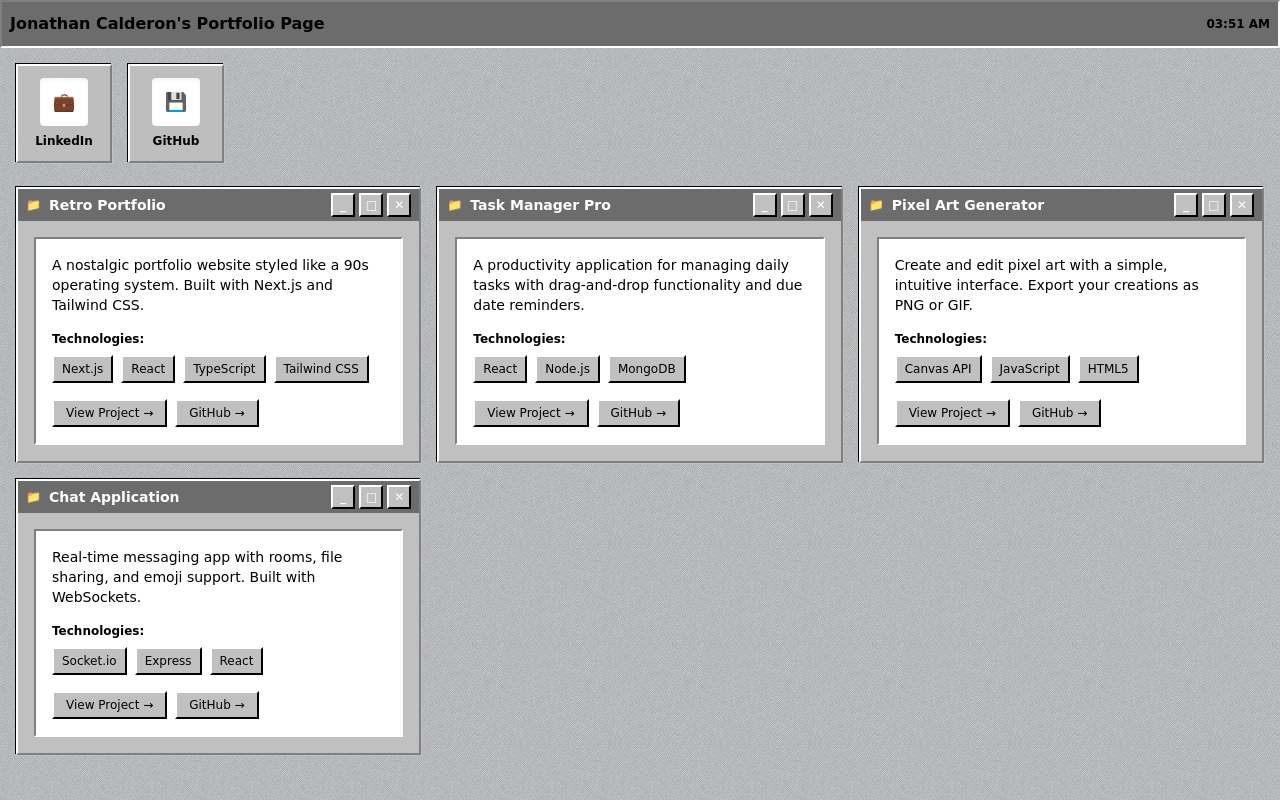
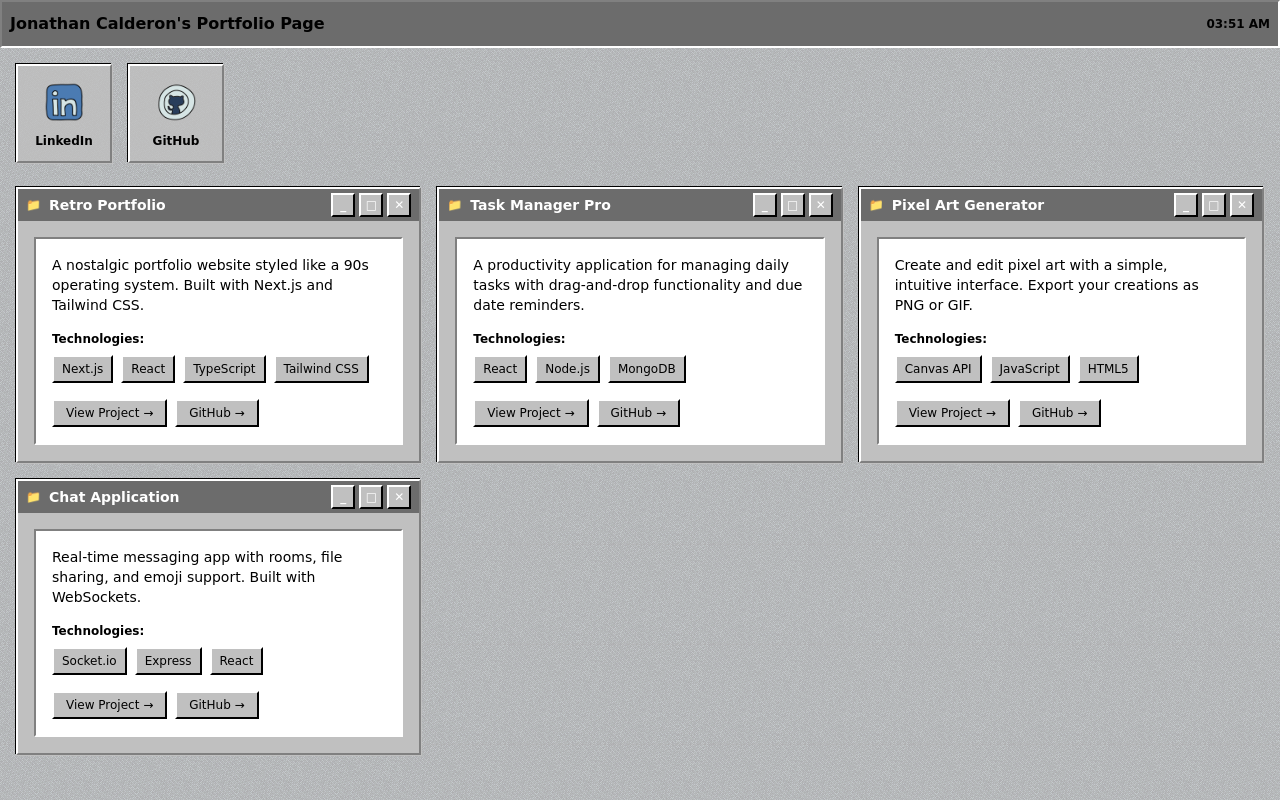
Before and after one commit to Jonathan1600/retro-portfolio, a Next.js app: page / in a window 1280 px wide. Built offline with nearby package versions, Linux system fonts and the light colour scheme.

Commit message:
Added icons for linked in and github

```diff
--- a/src/app/page.tsx
+++ b/src/app/page.tsx
@@ -55,13 +55,13 @@ const desktopIcons = [
     id: "linkedin",
     label: "LinkedIn",
     href: "https://www.linkedin.com/in/jonathan-calderon-silberman/",
-    icon: "💼",
+    icon: "/linkedin-96.png",
   },
   {
     id: "github",
     label: "GitHub",
     href: "https://github.com/Jonathan1600",
-    icon: "💾",
+    icon: "/github-96.png",
   },
 ];
 
@@ -91,8 +91,16 @@ export default function HomePage() {
               rel="noopener noreferrer"
               className="window-border flex w-24 flex-col items-center gap-2 bg-[#c0c0c0]/80 p-3 text-xs font-bold text-black transition hover:-translate-y-1 hover:shadow-[0_4px_0_0_#7a7a7a]"
             >
-              <span className="flex h-12 w-12 items-center justify-center rounded bg-white text-lg shadow-inner">
-                {icon.icon}
+              <span className="flex h-12 w-12 items-center justify-center text-lg">
+                {icon.icon.endsWith(".png") ? (
+                  <img
+                    src={icon.icon}
+                    alt={`${icon.label} icon`}
+                    className="h-10 w-10 object-contain"
+                  />
+                ) : (
+                  icon.icon
+                )}
               </span>
               <span className="text-center leading-tight">{icon.label}</span>
             </a>
```
Also changed, not shown: public/github-96.png (added), public/linkedin-96.png (added).
